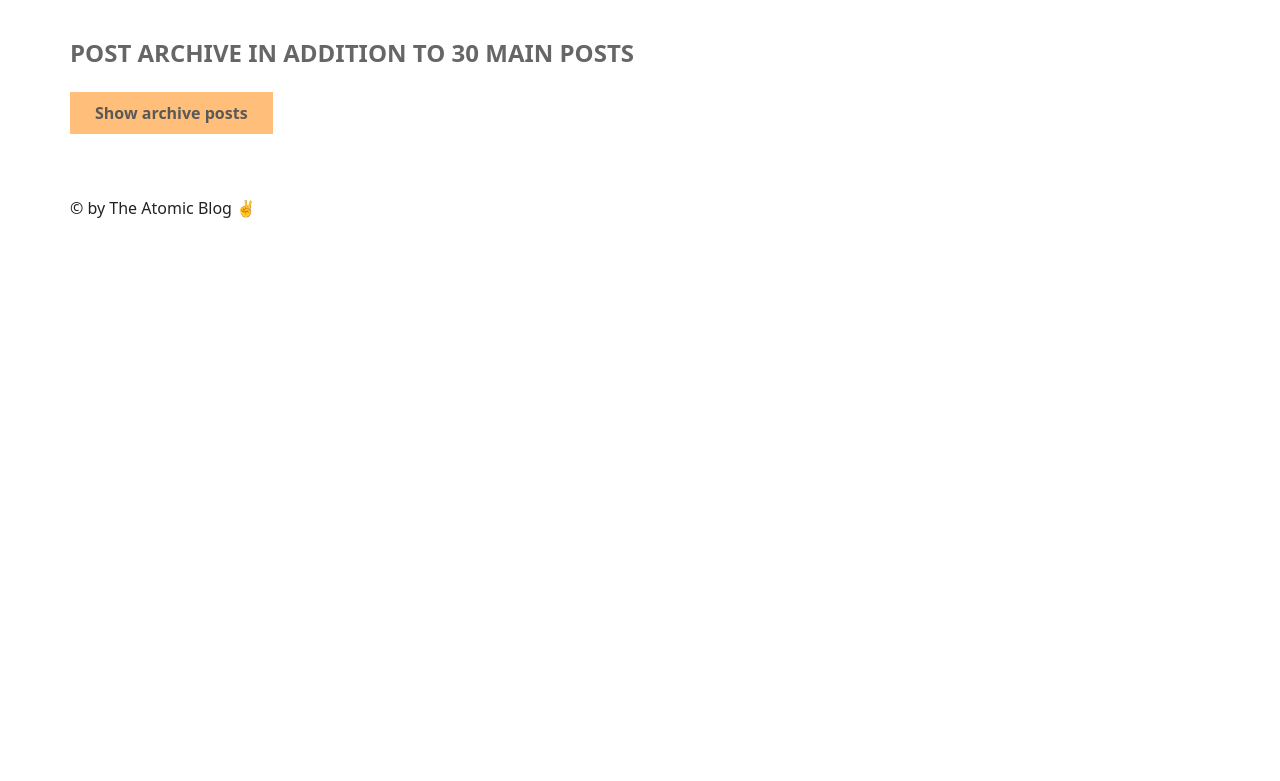
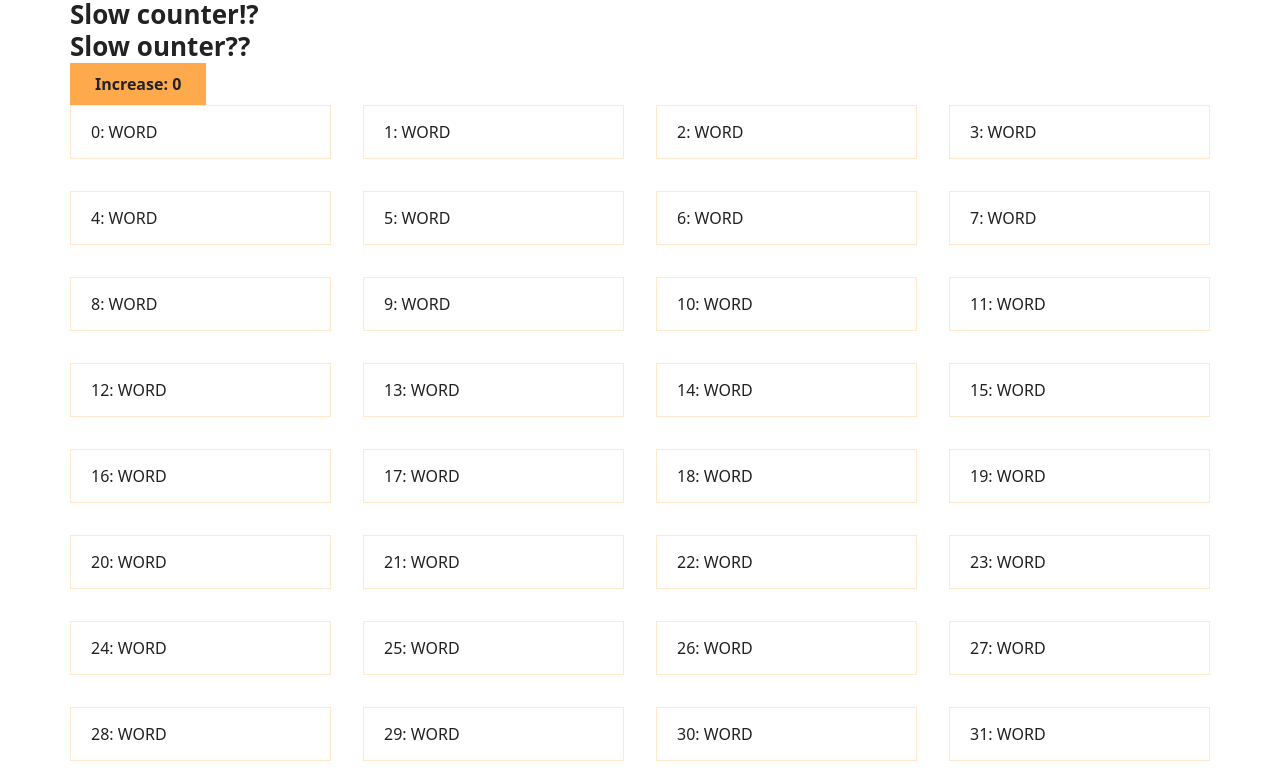
Before and after one commit to Priyanshubelwal17/atomic-blog, a React (Create React App) app: page / in a window 1280 px wide. Shown: the part 1719-2500 px from the top of the page. Before the commit the page ends 1969 px from the top, so only its background shows below. Built offline with nearby package versions, Linux system fonts and the light colour scheme.

Commit message:
Improve performance with Context memoization strategies

```diff
--- a/src/App.js
+++ b/src/App.js
@@ -1,4 +1,4 @@
-import { useEffect, useState } from "react";
+import { memo, useEffect, useState } from "react";
 import { faker } from "@faker-js/faker";
 import { PostProvider, usePosts } from "./PostContext";
 import Test from "./Test";
@@ -72,7 +72,7 @@ function Results() {
   return <p>🚀 {posts.length} atomic posts found</p>;
 }
 
-function Main() {
+const Main = memo(function Main() {
   // const { posts, onAddPost } = usePosts();
   return (
     <main>
@@ -80,7 +80,7 @@ function Main() {
       <Posts />
     </main>
   );
-}
+});
 
 function Posts() {
   // const { posts, onAddPost } = usePosts();
--- a/src/PostContext.js
+++ b/src/PostContext.js
@@ -1,4 +1,4 @@
-import { createContext, useContext, useState } from "react";
+import { createContext, useContext, useMemo, useState } from "react";
 import { faker } from "@faker-js/faker";
 
 function createRandomPost() {
@@ -34,19 +34,18 @@ function PostProvider({ children }) {
   function handleClearPosts() {
     setPosts([]);
   }
-  return (
-    <PostContext.Provider
-      value={{
-        posts: searchedPosts,
-        onAddPost: handleAddPost,
-        onClearPosts: handleAddPost,
-        searchQuery,
-        setSearchQuery,
-      }}
-    >
-      {children}
-    </PostContext.Provider>
-  );
+
+  const value = useMemo(() => {
+    return {
+      posts: searchedPosts,
+      onAddPost: handleAddPost,
+      onClearPosts: handleAddPost,
+      searchQuery,
+      setSearchQuery,
+    };
+  }, [searchedPosts, searchQuery]);
+
+  return <PostContext.Provider value={value}>{children}</PostContext.Provider>;
 }
 
 function usePosts() {
--- a/src/Test.jsx
+++ b/src/Test.jsx
@@ -2,7 +2,7 @@ import { useState } from "react";
 
 function SlowComponent() {
   // If this is too slow on your maching, reduce the `length`
-  const words = Array.from({ length: 100_000 }, () => "WORD");
+  const words = Array.from({ length: 10000 }, () => "WORD");
   return (
     <ul>
       {words.map((word, i) => (
--- a/src/index.js
+++ b/src/index.js
@@ -1,7 +1,7 @@
 import React from "react";
 import ReactDOM from "react-dom/client";
 import "./style.css";
-import App from "./App-memo";
+import App from "./App";
 
 const root = ReactDOM.createRoot(document.getElementById("root"));
 root.render(
```
